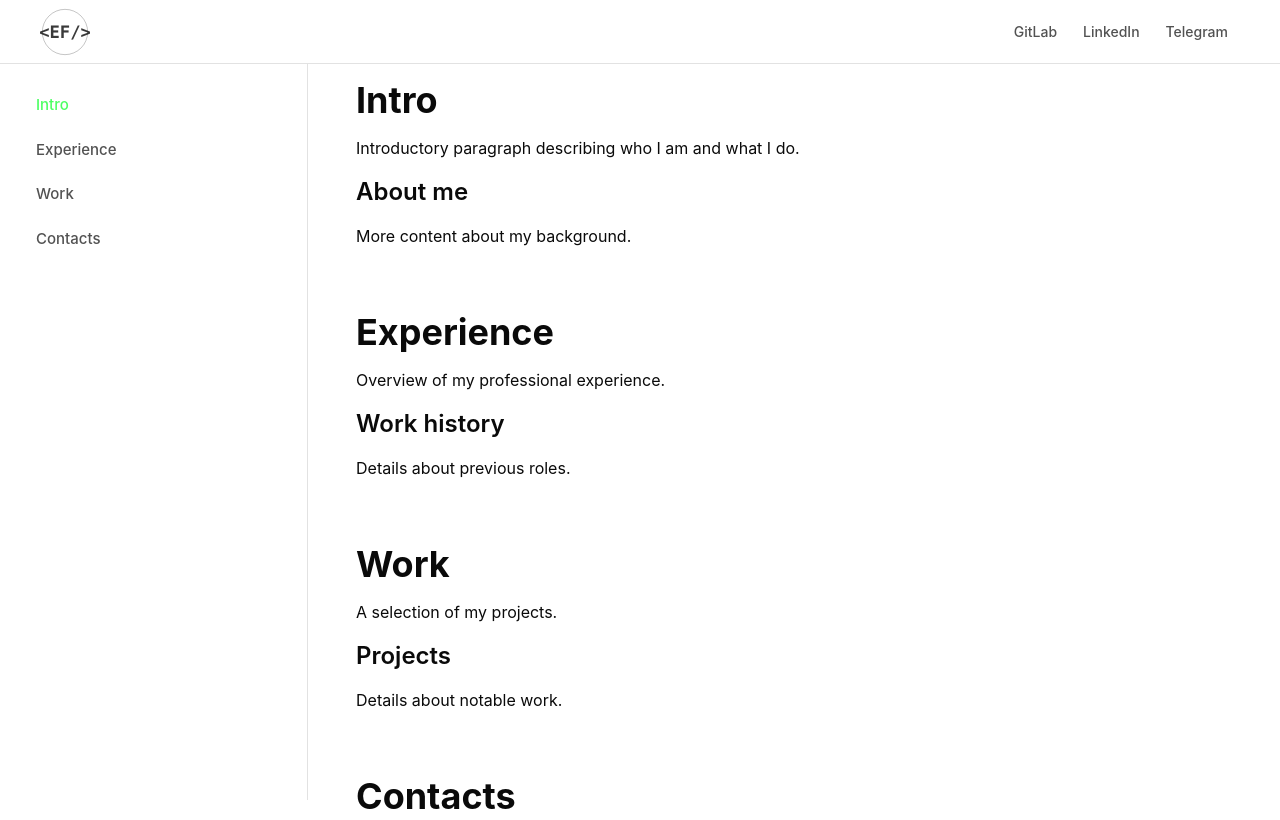
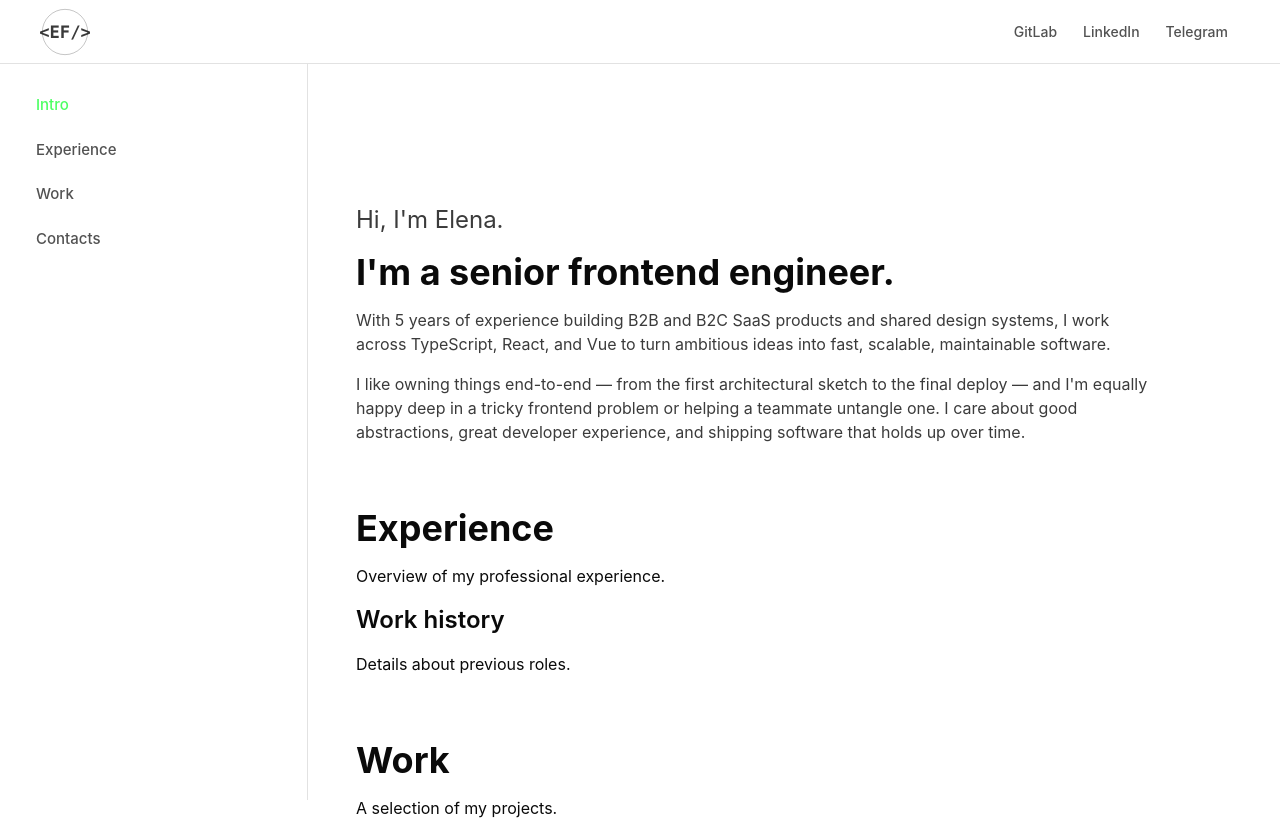
Before and after one commit to radiumfox/elenafisak.dev, a Next.js app: page / in a window 1280 px wide. Shown: the top 820 px of the page. Built offline with nearby package versions, Linux system fonts and the light colour scheme.

Commit message:
feat: add intro content

```diff
--- a/src/app/page.tsx
+++ b/src/app/page.tsx
@@ -2,12 +2,14 @@ import { ContentSection } from '@/components/ContentSection';
 
 export default function HomePage() {
   return (
-    <main className="mt-4 w-full min-w-0 px-1 md:px-6 lg:px-12 lg:pr-6 space-y-16">
+    <main className="mt-[140px] w-full min-w-0 px-1 md:px-6 lg:px-12 lg:pr-6 space-y-16">
       <ContentSection id="intro">
-        <h1 className="text-4xl font-bold">Intro</h1>
-        <p>Introductory paragraph describing who I am and what I do.</p>
-        <h2 className="text-2xl font-semibold">About me</h2>
-        <p>More content about my background.</p>
+        <p className="text-2xl opacity-80">Hi, I&#39;m Elena.</p>
+        <h1 className="text-4xl font-bold">I&#39;m a senior frontend engineer.</h1>
+        <div className="space-y-4 opacity-80 max-w-[800px]">
+          <p>With 5 years of experience building B2B and B2C SaaS products and shared design systems, I work across TypeScript, React, and Vue to turn ambitious ideas into fast, scalable, maintainable software.</p>
+          <p>I like owning things end-to-end — from the first architectural sketch to the final deploy — and I&#39;m equally happy deep in a tricky frontend problem or helping a teammate untangle one. I care about good abstractions, great developer experience, and shipping software that holds up over time.</p>
+        </div>
       </ContentSection>
 
       <ContentSection id="experience">
```
